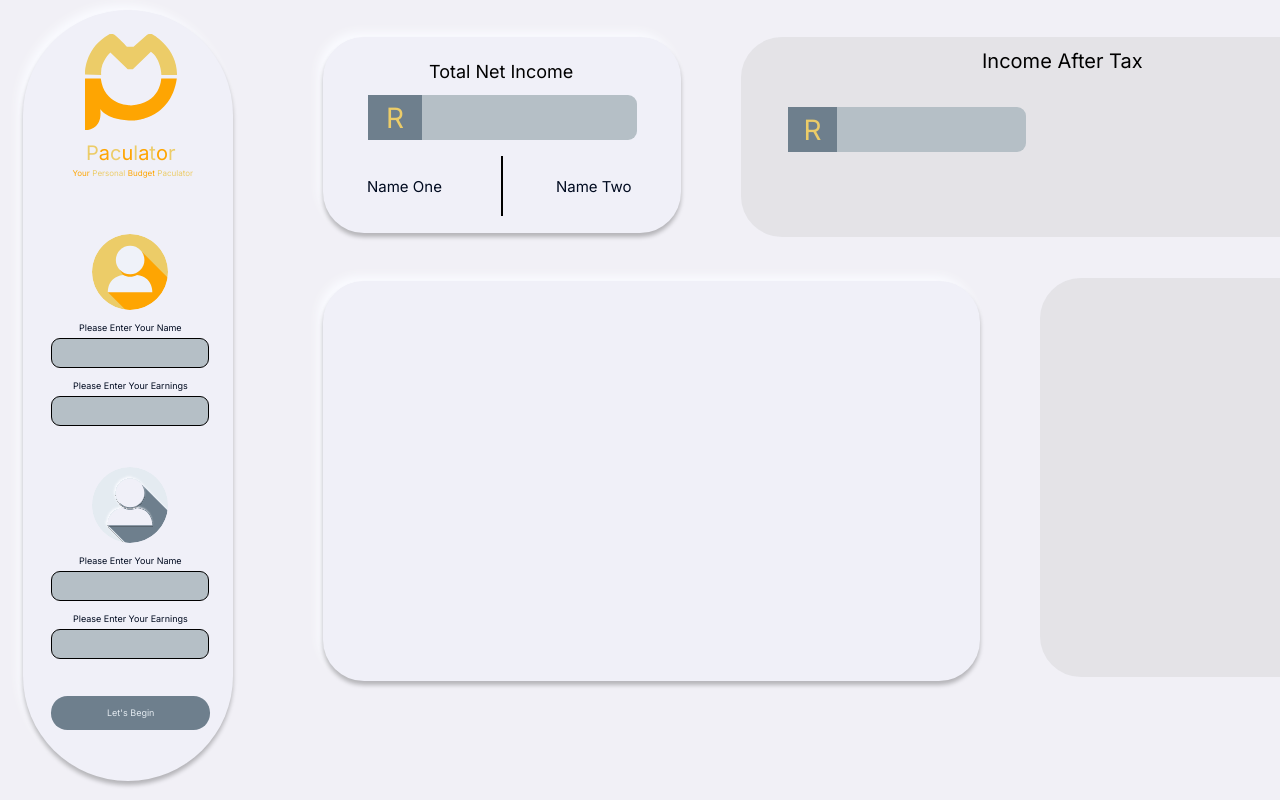
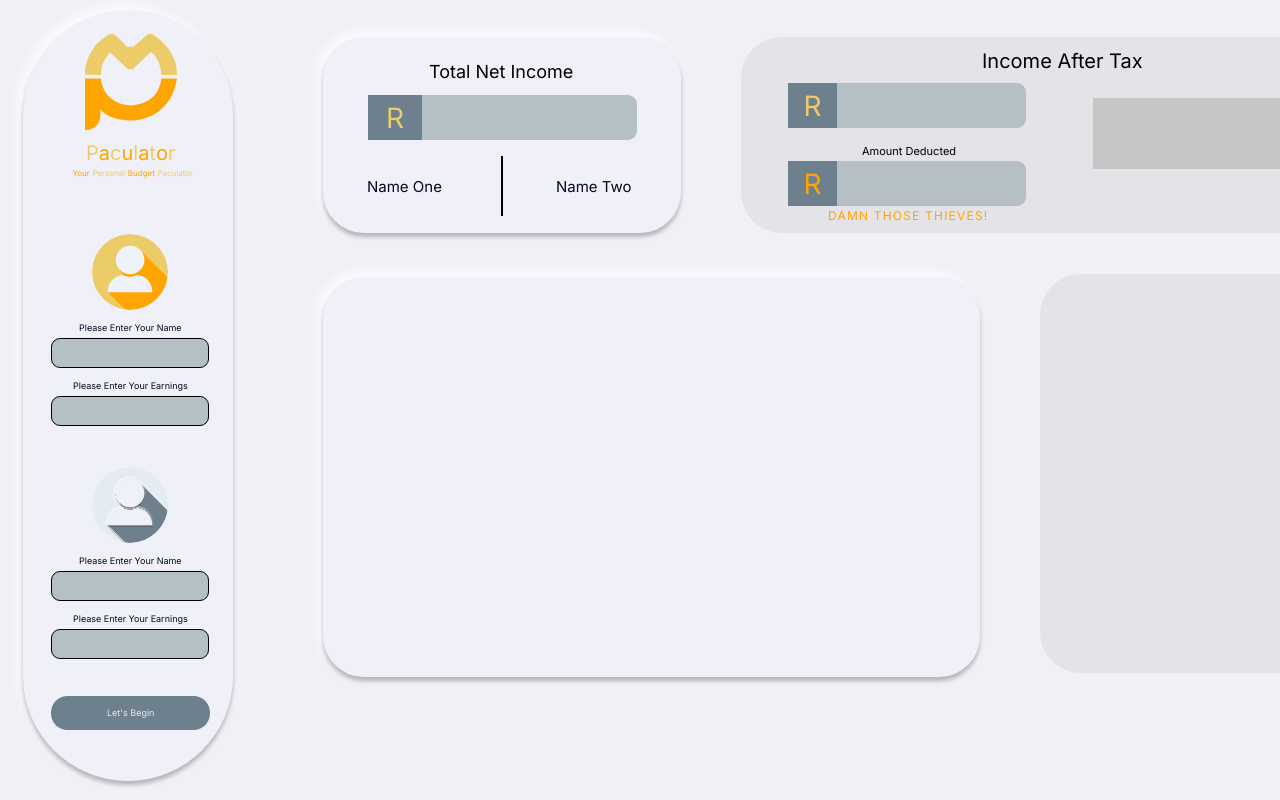
Before and after one commit to Tsebo200/Pacualtor, a React (Create React App) app: page / in a window 1280 px wide. Shown: the top 800 px of the page. Built offline with nearby package versions, Linux system fonts and the light colour scheme.

Commit message:
Left Side of Income Tax Complete

```diff
--- a/src/components/Dashboard.js
+++ b/src/components/Dashboard.js
@@ -39,12 +39,25 @@ const Dashboard= () => {
 
         <div className="income-after-tax-container">
             <p className="income-after-tax-text">Income After Tax</p>
-            <div className="income-after-tax-output-container">
-                <div className="rand-container-two"><p className="R-text-two">R</p></div>
-                <div className="income-after-tax-output-box"></div>
+            <div className="income-after-tax-left-container">
+                <div className="income-after-tax-output-container-one">
+                    <div className="rand-container-two"><p className="R-text-two">R</p></div>
+                    <div className="income-after-tax-output-box-one"></div>
+                    <p className="amount-deducted-text">Amount Deducted</p>
+                </div>
+                <div className="income-after-tax-output-container-two">
+                    <div className="rand-container-three"><p className="R-text-three">R</p></div>
+                    <div className="income-after-tax-output-box-two"></div>
+                    <p className="damn-thieves-text">DAMN THOSE THIEVES!</p>
+                </div>
             </div>
+            <div className="income-after-tax-right-container">
+            <div className=""></div>
+            </div>
+             {/* End of Income After Tax Container */}
         </div>
-        {/* End of Income After Tax Container */}
+
+
 
         <div className="monthly-expense-container">
         </div>
--- a/src/index.css
+++ b/src/index.css
@@ -402,7 +402,7 @@ body {
 /* Income After Tax Container */
 .income-after-tax-container{
   width: 645px;
-  height: 200px;
+  height: 196px;
   margin-left: 60px;
   margin-top: 37px;
   background: rgba(196, 196, 196, 0.3);
@@ -419,13 +419,20 @@ body {
   float: left;
 }
 
-.income-after-tax-output-container{
+/* Income After Tax LEFT Container */
+.income-after-tax-left-container{
+  width: 238px;
+  height: 140px;
+  margin-top: -10px;
+  margin-left: 47px;
+  float: left;
+}
+
+.income-after-tax-output-container-one{
   width: 238px;
   height: 45px;
   background-color: transparent;
   border-radius: 0px 9px 9px 0px;
-  margin-left: 47px;
-  margin-top: 14px;
   float: left;
 }
 
@@ -447,11 +454,77 @@ body {
   float: left;
 }
 
-.income-after-tax-output-box{
+.income-after-tax-output-box-one{
   width: 189px;
   height: 45px;
   background: #B5BFC6;
   border-radius: 0px 9px 9px 0px;
+  float: left;
+}
+
+.amount-deducted-text{
+  font-family: 'Inter';
+  font-weight: 400;
+  font-size: 11px;
+  margin-top: 16px;
+  margin-left: 74px;
+  float: left;
+}
+
+/* Income After Tax Container Two */
+.income-after-tax-output-container-two{
+  width: 238px;
+  height: 45px;
+  margin-top: 33px;
+  background-color: transparent;
+  border-radius: 0px 9px 9px 0px;
+  float: left;
+}
+
+.income-after-tax-output-box-two{
+  width: 189px;
+  height: 45px;
+  background: #B5BFC6;
+  border-radius: 0px 9px 9px 0px;
+  float: left;
+}
+
+.rand-container-three{
+  width: 49px;
+  height: 45px;
+  background: #6E7F8D;
+  float: left;
+}
+
+.R-text-three{
+  font-family: 'Inter';
+  font-style: normal;
+  font-weight: 400;
+  font-size: 28px;
+  color: #FEA502;
+  margin-top: 5.5px;
+  margin-left: 15.5px;
+  float: left;
+}
+
+.damn-thieves-text{
+  font-family: 'Inter';
+  font-weight: 400;
+  font-size: 12px;
+  margin-top: 2px;
+  margin-left: 40px;
+  letter-spacing: 0.1em;
+  color: #FEA502;
+  float: left;
+}
+
+/* Income After Tax RIGHT Container */
+.income-after-tax-right-container{
+  width: 224px;
+  height: 71px;
+  margin-top: 5px;
+  margin-left: 67px;
+  background: rgba(196, 196, 196, 0.9);
   float: left;
 }
 
```
